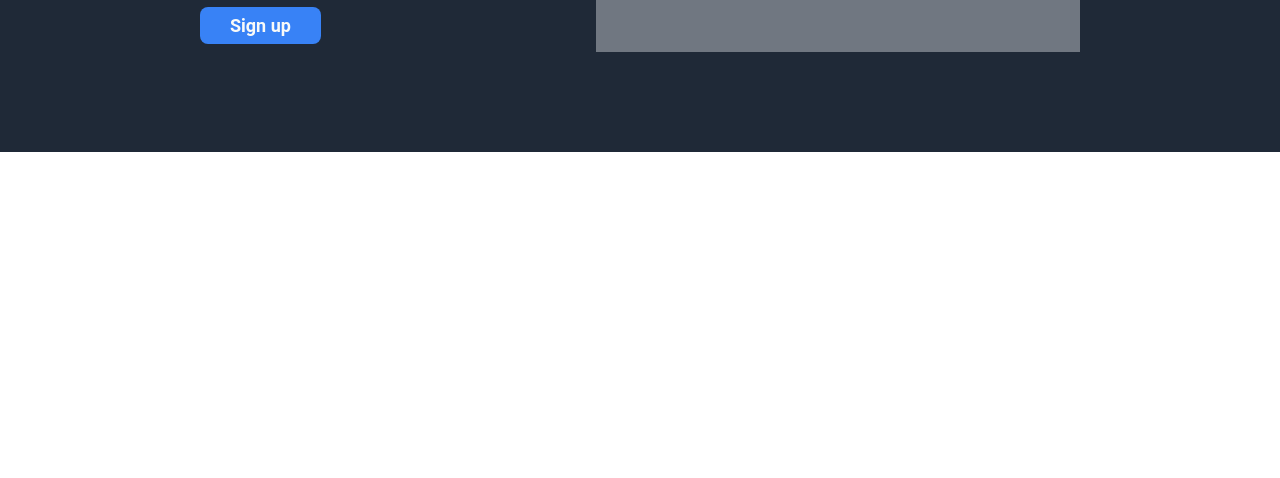
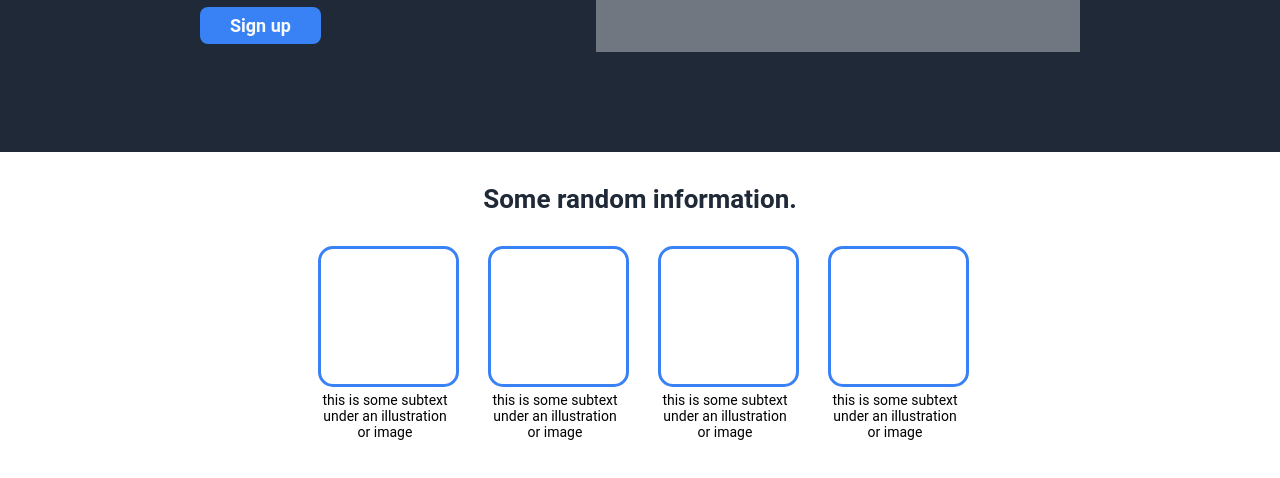
Before and after one commit to densuni/landing-page, a plain HTML site: page index.html in a window 1280 px wide. Shown: the part 358-836 px from the top of the page. Before the commit the page ends 800 px from the top, so only its background shows below. Drawn offline with Linux system fonts and the light colour scheme.

Commit message:
Add section two content and style

```diff
--- a/index.html
+++ b/index.html
@@ -25,7 +25,25 @@
       </div>
     </div>
     <div class="section-two">
-      <p></p>
+      <h2>Some random information.</h2>
+        <div class="info-container">
+          <div class="info">
+            <div class="illus"></div>
+            <div class="text">this is some subtext under an illustration or image</div>
+          </div>
+          <div class="info">
+            <div class="illus"></div>
+            <div class="text">this is some subtext under an illustration or image</div>
+          </div>
+          <div class="info">
+            <div class="illus"></div>
+            <div class="text">this is some subtext under an illustration or image</div>
+          </div>
+          <div class="info">
+            <div class="illus"></div>
+            <div class="text">this is some subtext under an illustration or image</div>
+        </div>
+      </div>
     </div>
   </body>
 </html>
--- a/style.css
+++ b/style.css
@@ -77,3 +77,41 @@ button {
   padding: 100px 125px;
   display: flex;
 }
+
+.section-two {
+  padding-bottom: 60px;
+  text-align: center;
+}
+
+.info-container {
+  display: flex;
+  justify-content: center;
+  gap: 35px;
+}
+
+h2 {
+  color: #1F2937;
+  font-size: 26px;
+  font-weight: bolder;
+  margin-top: 32px;
+  margin-bottom: 32px;
+}
+
+.info {
+  max-width: 135px;
+  justify-content: center;
+  align-items: center;
+}
+
+.illus {
+  width: 135px;
+  height: 135px;
+  border: 3px solid;
+  border-radius: 15px;
+  border-color: #3882F6;
+}
+
+.text {
+  font-size: 14px;
+  margin-top: 5px;
+}
```
